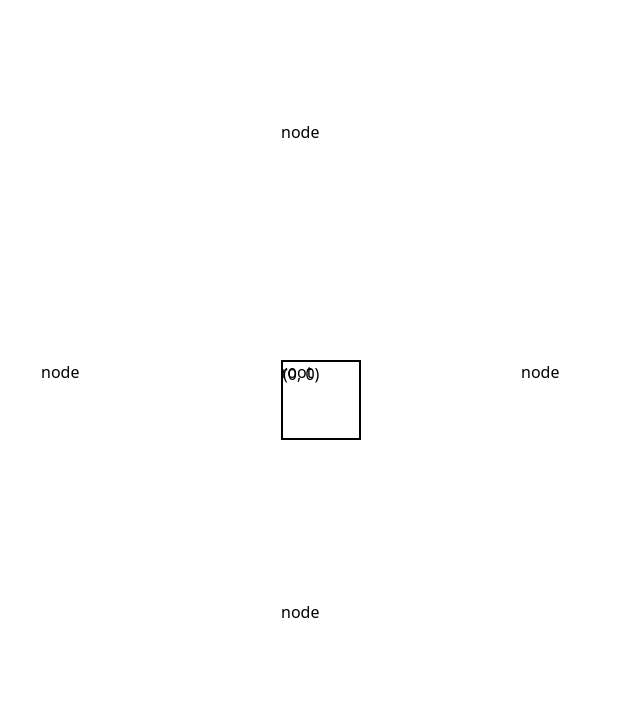
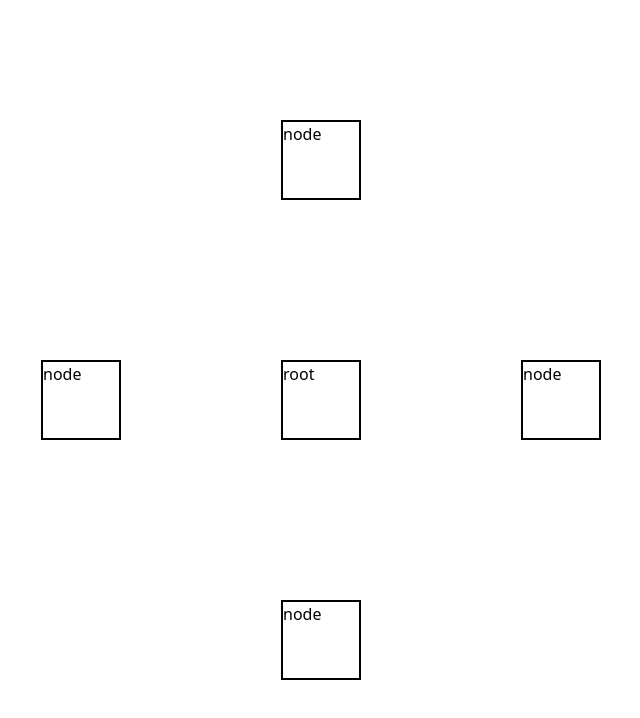
Before and after one commit to tylerschloesser/sim-v20, a React (Vite) app: page / in a window 1280 px wide. Shown: the top 718 px of the page, without its empty margins (319-959 px from the left). Built offline with nearby package versions, Linux system fonts and the light colour scheme.

Commit message:
add entity border

```diff
--- a/src/app.tsx
+++ b/src/app.tsx
@@ -166,9 +166,7 @@ export function PlayerComponent() {
         width: `${state.scale}px`,
         height: `${state.scale}px`,
       }}
-    >
-      {state.player.toString()}
-    </div>
+    ></div>
   )
 }
 
@@ -190,7 +188,7 @@ export function EntityComponent({
 
   return (
     <div
-      className={clsx('absolute')}
+      className={clsx('absolute', 'border-2 border-black')}
       style={{
         translate: `${translate.x}px ${translate.y}px`,
         width: `${entity.size.x * state.scale}px`,
```
